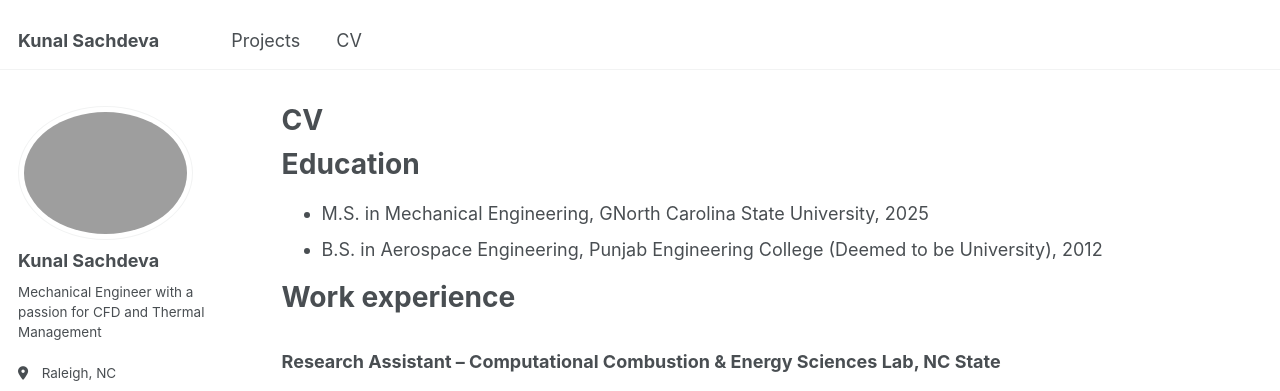
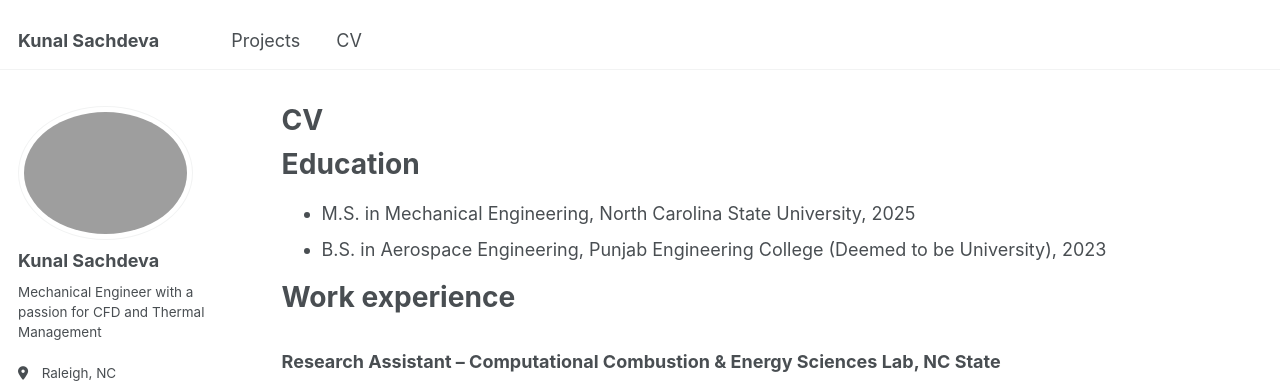
Before and after one commit to sachdevakunal/sachdevakunal.github.io, a Jekyll site: the page built from _pages/cv.md, in a window 1280 px wide and 900 px high. Shown: the top 391 px of the window. Built offline with Jekyll 4.4.1, drawn with Linux system fonts in a browser that asks for light colours.

Commit message:
Update cv.md

```diff
--- a/_pages/cv.md
+++ b/_pages/cv.md
@@ -11,8 +11,8 @@ redirect_from:
 
 Education
 ======
-* M.S. in Mechanical Engineering, GNorth Carolina State University, 2025
-* B.S. in Aerospace Engineering, Punjab Engineering College (Deemed to be University), 2012
+* M.S. in Mechanical Engineering, North Carolina State University, 2025
+* B.S. in Aerospace Engineering, Punjab Engineering College (Deemed to be University), 2023
 
 Work experience
 ======
```
